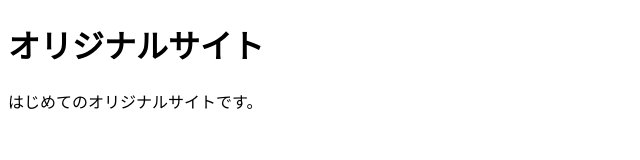
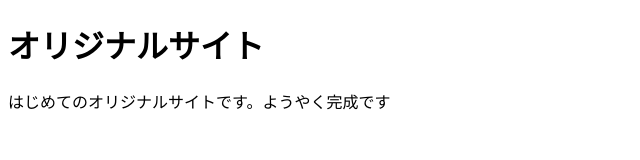
Before and after one commit to HiMi-dF/mysite, a plain HTML site: page index.html in a window 1280 px wide. Shown: the whole page, without its empty margins (0-640 px from the left). Drawn offline with Linux system fonts and the light colour scheme.

Commit message:
Add files via upload

```diff
--- a/index.html
+++ b/index.html
@@ -7,6 +7,6 @@
 </head>
 <body>
   <h1>オリジナルサイト</h1>
-  <p>はじめてのオリジナルサイトです。</p>
+  <p>はじめてのオリジナルサイトです。ようやく完成です</p>
 </body>
 </html>
```
